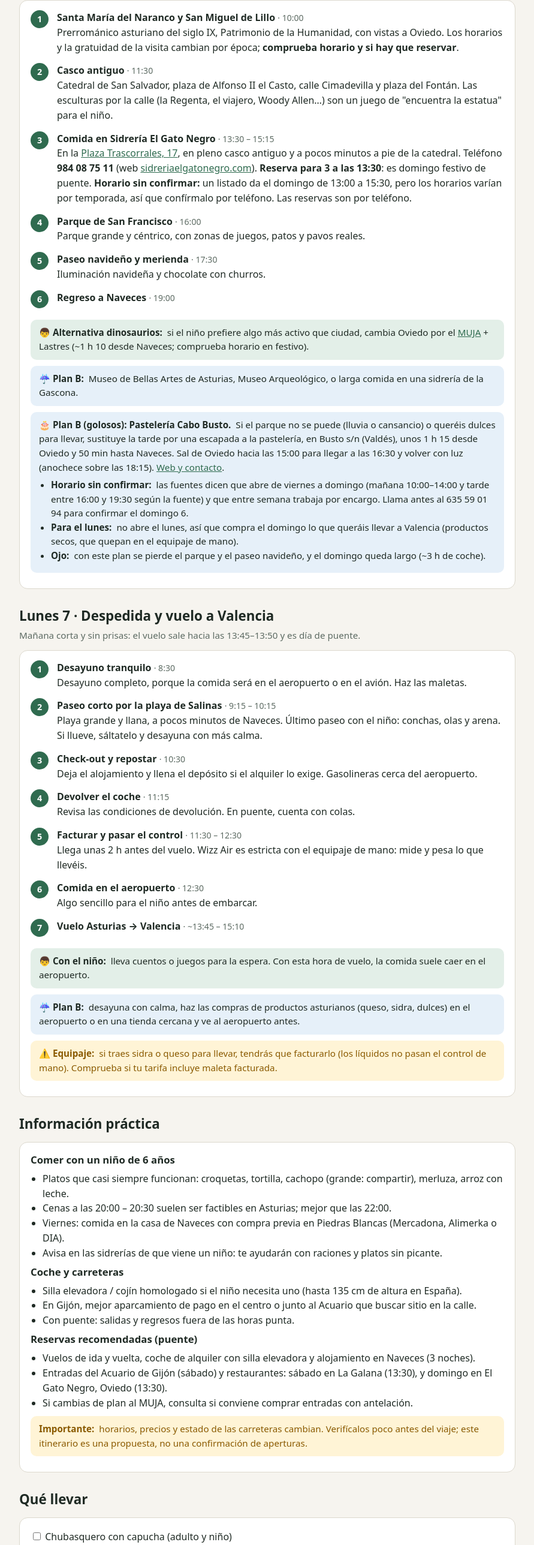
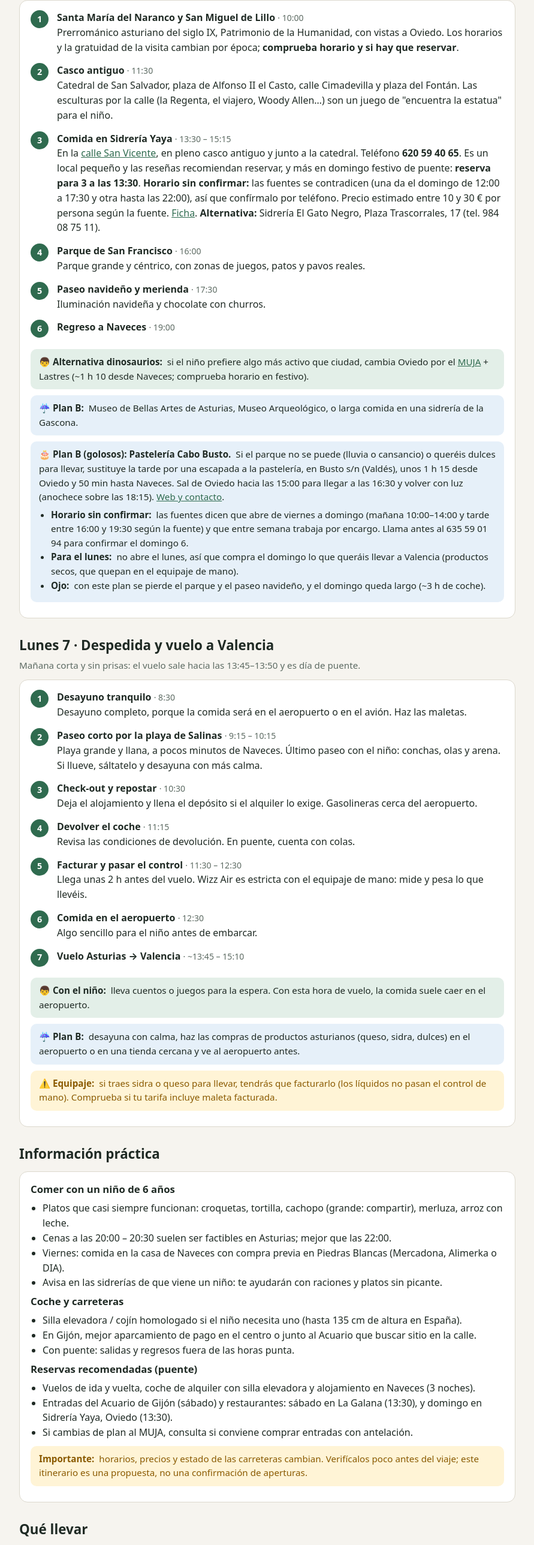
Before and after one commit to josecanto/itinerario-asturias, a plain HTML site: page index.html in a window 1280 px wide. Shown: the part 3595-6171 px from the top of the page at 60% size, without its empty margins (194-1085 px from the left). Drawn offline with Linux system fonts and the light colour scheme.

Commit message:
Domingo: comida en Sidrería Yaya (Oviedo) a las 13:30
Co-Authored-By: Claude Sonnet 5.5 <noreply@anthropic.com>
Claude-Session: https://claude.ai/code/session_01U3mGAecb9RuVvyjLRb4oeA

```diff
--- a/index.html
+++ b/index.html
@@ -142,7 +142,7 @@
     <ol class="steps">
       <li><span class="t">Santa María del Naranco y San Miguel de Lillo</span> <span class="h">· 10:00</span><br>Prerrománico asturiano del siglo IX, Patrimonio de la Humanidad, con vistas a Oviedo. Los horarios y la gratuidad de la visita cambian por época; <b>comprueba horario y si hay que reservar</b>.</li>
       <li><span class="t">Casco antiguo</span> <span class="h">· 11:30</span><br>Catedral de San Salvador, plaza de Alfonso II el Casto, calle Cimadevilla y plaza del Fontán. Las esculturas por la calle (la Regenta, el viajero, Woody Allen…) son un juego de "encuentra la estatua" para el niño.</li>
-      <li><span class="t">Comida en Sidrería El Gato Negro</span> <span class="h">· 13:30 – 15:15</span><br>En la <a href="https://www.google.com/maps/search/Sidrer%C3%ADa+El+Gato+Negro+Plaza+Trascorrales+17+Oviedo" target="_blank" rel="noopener">Plaza Trascorrales, 17</a>, en pleno casco antiguo y a pocos minutos a pie de la catedral. Teléfono <b>984 08 75 11</b> (web <a href="https://sidreriaelgatonegro.com" target="_blank" rel="noopener">sidreriaelgatonegro.com</a>). <b>Reserva para 3 a las 13:30</b>: es domingo festivo de puente. <b>Horario sin confirmar:</b> un listado da el domingo de 13:00 a 15:30, pero los horarios varían por temporada, así que confírmalo por teléfono. Las reservas son por teléfono.</li>
+      <li><span class="t">Comida en Sidrería Yaya</span> <span class="h">· 13:30 – 15:15</span><br>En la <a href="https://www.google.com/maps/search/Sidrer%C3%ADa+Yaya+Calle+San+Vicente+Oviedo" target="_blank" rel="noopener">calle San Vicente</a>, en pleno casco antiguo y junto a la catedral. Teléfono <b>620 59 40 65</b>. Es un local pequeño y las reseñas recomiendan reservar, y más en domingo festivo de puente: <b>reserva para 3 a las 13:30</b>. <b>Horario sin confirmar:</b> las fuentes se contradicen (una da el domingo de 12:00 a 17:30 y otra hasta las 22:00), así que confírmalo por teléfono. Precio estimado entre 10 y 30 € por persona según la fuente. <a href="https://gastroranking.es/r/sidreria-yaya_239536/" target="_blank" rel="noopener">Ficha</a>. <b>Alternativa:</b> Sidrería El Gato Negro, Plaza Trascorrales, 17 (tel. 984 08 75 11).</li>
       <li><span class="t">Parque de San Francisco</span> <span class="h">· 16:00</span><br>Parque grande y céntrico, con zonas de juegos, patos y pavos reales.</li>
       <li><span class="t">Paseo navideño y merienda</span> <span class="h">· 17:30</span><br>Iluminación navideña y chocolate con churros.</li>
       <li><span class="t">Regreso a Naveces</span> <span class="h">· 19:00</span></li>
@@ -197,7 +197,7 @@
     <h3>Reservas recomendadas (puente)</h3>
     <ul>
       <li>Vuelos de ida y vuelta, coche de alquiler con silla elevadora y alojamiento en Naveces (3 noches).</li>
-      <li>Entradas del Acuario de Gijón (sábado) y restaurantes: sábado en La Galana (13:30), y domingo en El Gato Negro, Oviedo (13:30).</li>
+      <li>Entradas del Acuario de Gijón (sábado) y restaurantes: sábado en La Galana (13:30), y domingo en Sidrería Yaya, Oviedo (13:30).</li>
       <li>Si cambias de plan al MUJA, consulta si conviene comprar entradas con antelación.</li>
     </ul>
     <div class="warn"><b>Importante:</b> horarios, precios y estado de las carreteras cambian. Verifícalos poco antes del viaje; este itinerario es una propuesta, no una confirmación de aperturas.</div>
```
